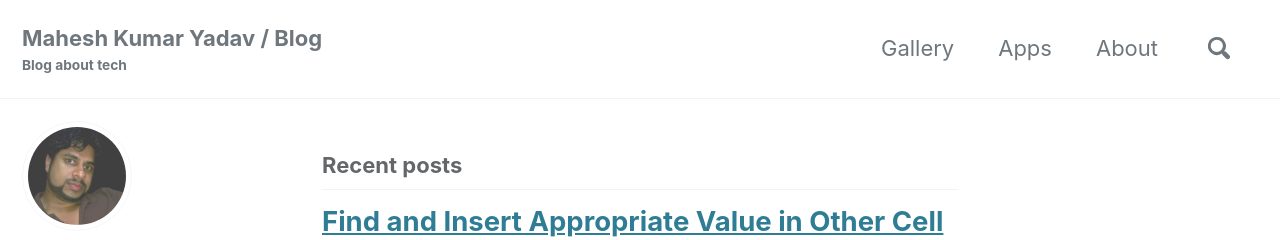
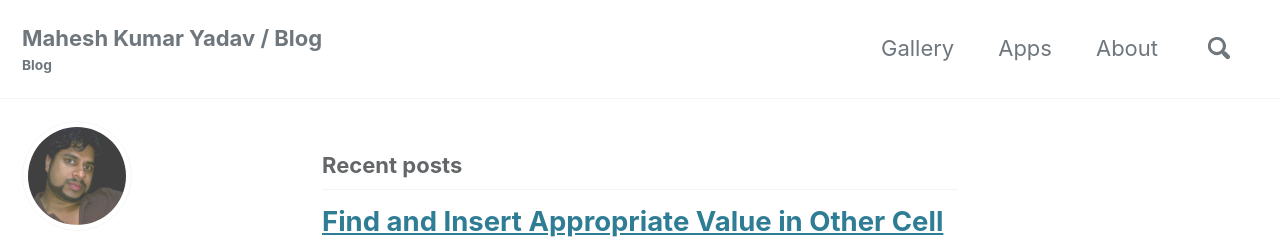
Before and after one commit to ritayadav/myblog, a Jekyll site: the page built from index.html, in a window 1280 px wide and 900 px high. Shown: the top 240 px of the window. Built offline with Jekyll 4.4.1, drawn with Linux system fonts in a browser that asks for light colours; cached includes are drawn as plain includes; nearby versions of some CDN libraries; the list of posts is cut into pages by our own code.

Commit message:
modified subtitle in config

```diff
--- a/_config.yml
+++ b/_config.yml
@@ -18,7 +18,7 @@ minimal_mistakes_skin    : "default" # "air", "aqua", "contrast", "dark", "dirt"
 locale                   : "en-US"
 title                    : "Mahesh Kumar Yadav / Blog"
 title_separator          : "-"
-subtitle                 : "Blog about tech"
+subtitle                 : "Blog"
 name                     : "Mahesh Kr. Yadav"
 description              : "I am a Web Designer & Web Developer. I am originally from Dharhari, a little village located in Rautahat district of Nepal."
 url                      : "https://blog.maheshyadav.com.np" # the base hostname & protocol for your site e.g. "https://mmistakes.github.io"
```
